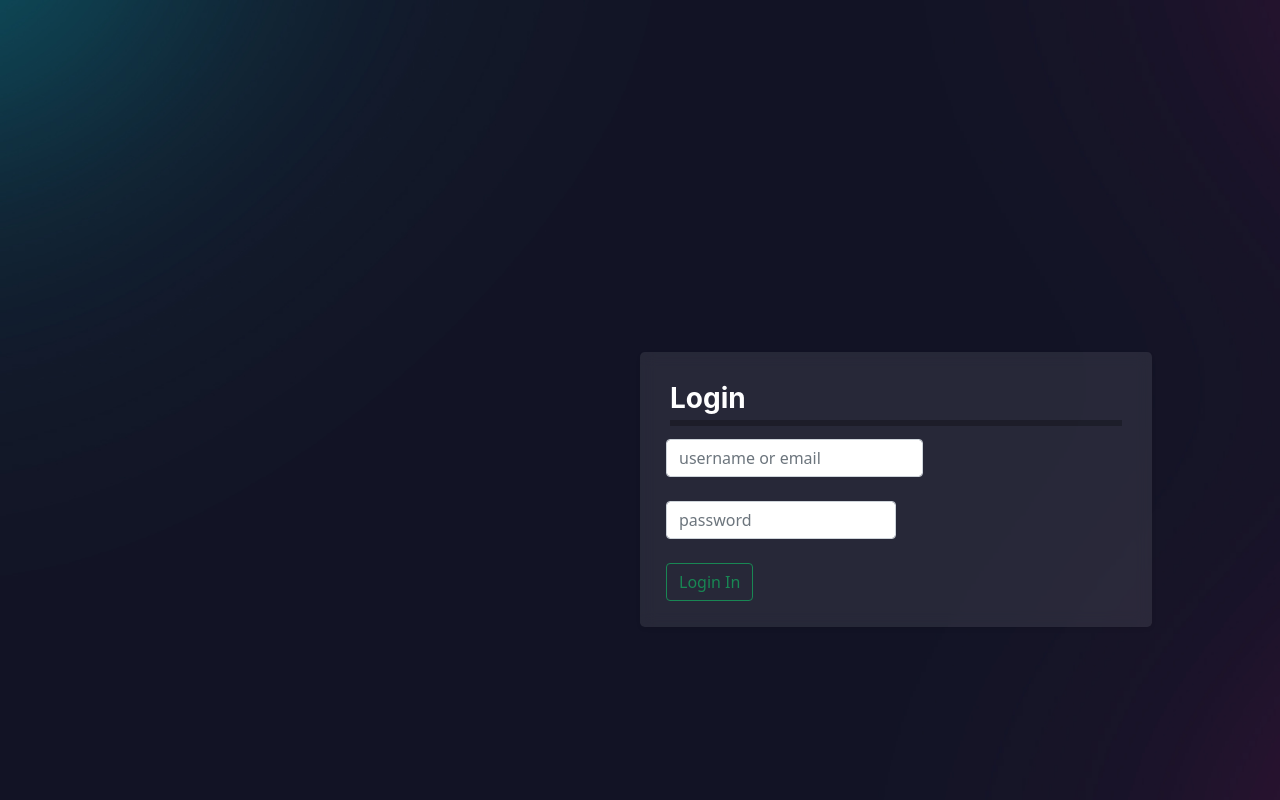
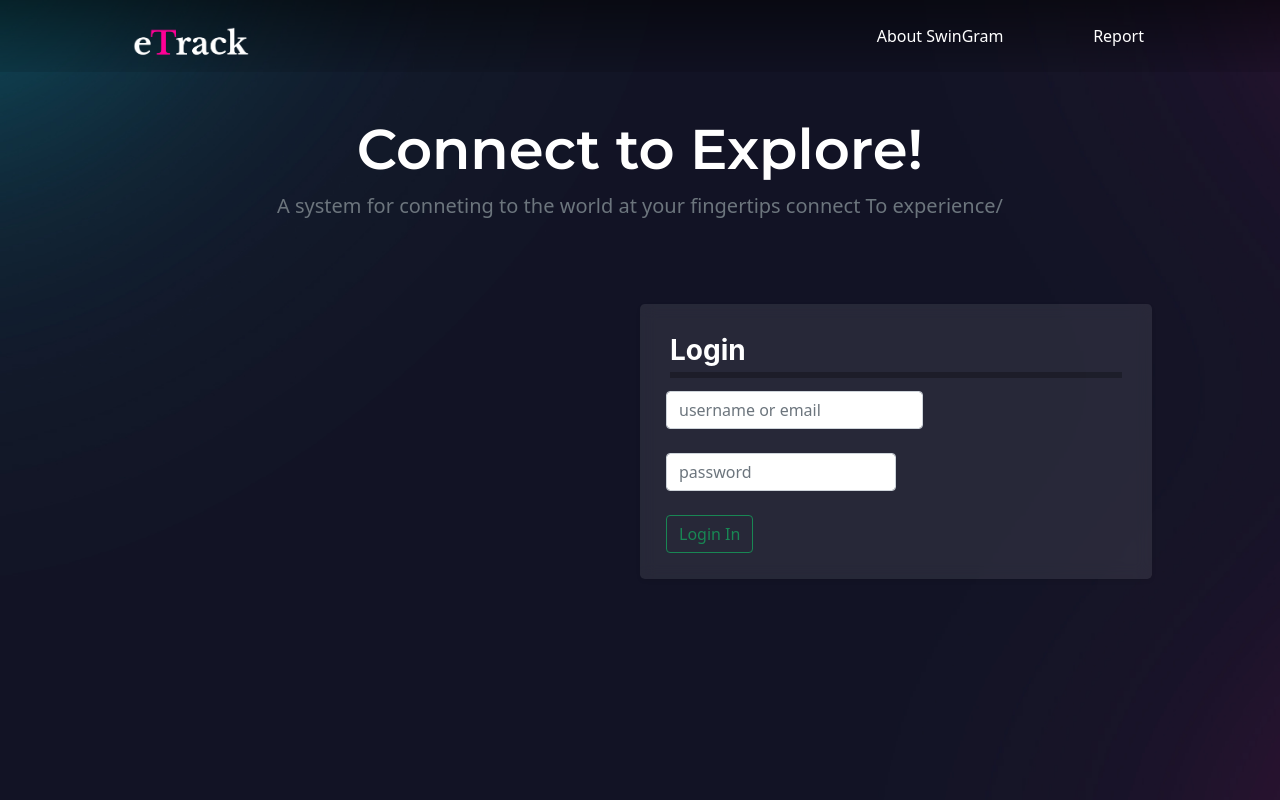
Before and after one commit to shubhamsd878/SocialMedia, a React (Create React App) app: page / in a window 1280 px wide. Built offline with nearby package versions, Linux system fonts and the light colour scheme.

Commit message:
design recover + postItem design

```diff
--- a/src/App.css
+++ b/src/App.css
@@ -12,33 +12,25 @@ body{
     margin:auto;
 
 }
+/* *{  */
 .app{
-    /* background-color: rgb(17, 17, 17); */
     background-image: url('./component/background-image.jpg');
     background-attachment: fixed;
     background-color: rgb(0, 0, 0);
     background-repeat: no-repeat ;
     background-size: cover;
+    background-size: cover;
     color: white;
-    height: 100vh;
-    /* font-family: 'Open Sans', sans-serif; */
+    height: 100%;
+    /* height: 100vh; */
+    /* font-family: 'Open Sans', sans-serif;*/
     /* font-family: 'Nunito', sans-serif; */
 }
 
 .bold-text{
-    /* font-family: 'Open Sans', sans-serif; */
-    /* font-family: sans-serif; */
-    /* font-family: montserrat; */
-    /* font-family: 'Hind', sans-serif; */
-    /* font-family: 'DM Sans', sans-serif; */
     font-family: '-apple-system', sans-serif;
     font-size: 28px;
     font-weight: bold;
-    /* font-family: 'Nunito', sans-serif;
-    /font-family: '-apple-system', sans-serif;
-    font-size: 40px;
-    font-weight: 900 ; */
-    /* font-family: 'Overpass', sans-serif; */
 }
 .montserrat{
     font-family: 'Montserrat', sans-serif;
--- a/src/App.js
+++ b/src/App.js
@@ -2,15 +2,17 @@ import LandingPage from "./component/LandingPage";
 import { BrowserRouter, Routes, Route } from "react-router-dom";
 import './App.css'
 import Home from "./component/Home";
+import Header from './component/Header'
 function App() {
   return (
     <div className = "app">
     <BrowserRouter>
     <Routes>
       <Route path="/" element={
-        <>
+        <div style={{height:'100vh'}}>
+          <Header />
           <LandingPage/>
-        </>}
+        </div>}
       />
       <Route path="/home" element={
         <>
--- /dev/null
+++ b/src/component/Header.js
@@ -0,0 +1,58 @@
+import { Container } from "react-bootstrap";
+// import etrack from "./etrack_night2.png";
+import etrack from "./Logo.png";
+function Header(props) {
+  return (
+    // <Container>
+    <header>
+      {/* <div className="d-flex flex-column flex-md-row align-items-center pb-3 mb-4 border-bottom"> */}
+      <div
+        className="d-flex flex-column flex-md-row align-items-center pb-3 mb-4 "
+        style={{
+          background:
+            "linear-gradient(to bottom, rgba(0,0,0,0.5), rgba(0,0,0, 0.1) )",
+        }}
+      >
+        <a
+          href="/"
+          className="d-flex align-items-center text-dark text-decoration-none"
+        >
+          <img
+            src={etrack}
+            width="20%"
+            style={{
+              paddingLeft: "3rem",
+              marginTop: "1%",
+              width: "24%",
+              marginLeft:'4.3rem',
+              marginBottom: "-2.5%",
+            }}
+          ></img>
+          {/* <span className="fs-4">eTRACK {props.name}</span> */}
+        </a>
+        <nav
+          className="d-inline-flex mt-4 mt-md-0 ms-md-auto"
+          style={{ marginTop: "2rem", marginRight:'4.2rem'}}
+        >
+          <a
+            className="me-5 py-2 text-decoration-none top-nav-link"
+            href="#"
+            style={{ marginTop: "1rem" }}
+          >
+            About SwinGram
+          </a>
+          <a
+            className="me-5 py-2 text-decoration-none top-nav-link"
+            href={props.link}
+            style={{ marginTop: "1rem"}}
+          >
+            Report
+          </a>
+        </nav>
+      </div>
+    </header>
+
+    // </Container>
+  );
+}
+export default Header;
--- a/src/component/Home.js
+++ b/src/component/Home.js
@@ -4,7 +4,7 @@ import Navbar from './Home/Navbar'
 import Post_Item from './Home/Post_Item'
 const Home = () => {
   return (
-    <div>
+    <div className="home">
         <Navbar />
         <div className='column'>
             <div className='post_column'>
@@ -12,7 +12,7 @@ const Home = () => {
             </div>
         </div>
         <div className="column" >
-            <div style={{position:'sticky', left: '0px', top:'0px'}}> hello world</div>
+            <div className='sticky-column' > hello world</div>
         </div>
     </div>
   )
--- a/src/component/Home/Post_Item.css
+++ b/src/component/Home/Post_Item.css
@@ -2,7 +2,7 @@
     /* Add shadows to create the "card" effect */
     width: "36rem";
     margin-top: 2rem;
-    background-color: #fcfcfc;
+    background-color: #ff0000;
     box-shadow: 0 4px 8px 0 rgba(0,0,0,0.2);
     transition: 0.3s;
     border-radius: 5px; /* 5px rounded corners */
@@ -28,3 +28,7 @@ img {
     flex-direction: row;
     align-items: center;
   }
+
+  .container > p{
+    margin-top: -2.4%;
+  }
--- a/src/component/Home/Post_Item.js
+++ b/src/component/Home/Post_Item.js
@@ -25,8 +25,10 @@ const Post_Item = () => {
                     <img className='mx-2' src={require('./icons/_share_icon.png')} alt="Avatar" style={{height:'2.1rem'}} />
                 </div>
                     <div className="container">
-                        <h4><b>John Doe</b></h4>
-                        <p>Architect Engineer</p>
+                        <p>100 likes</p>
+                        {/* <h4><b>John Doe</b></h4> */}
+                        <p>Description of the user..</p>
+                        <p>Comments....</p>
                     </div>
             </div>
 
--- a/src/component/LandingPage.js
+++ b/src/component/LandingPage.js
@@ -1,4 +1,3 @@
-import { Container } from "react-bootstrap";
 import {useNavigate} from 'react-router-dom'
 // import '../App.css'
 
@@ -11,8 +10,21 @@ function LandingPage() {
     navigate(path)
   }
   return (
-    <Container>
+    <>
       {/* <div className="row row-cols-1 row-cols-md-2 mb-3 text-center "> */}
+
+      {/* ********************* Upper ************************ */}
+
+      <div className="pricing-header p-1 pb-md-4 mx-auto text-center" style={{marginTop:'2.5rem'}}>
+          {/* <h1 className="montserrat display-4 fw-normal" >Track Your Document</h1> */}
+          {/* <p className="fs-5 text-muted"> An integrated system for tracking Goverment Document of different department. </p> */}
+          <h1 className="montserrat display-4 fw-normal" >Connect to Explore!</h1>
+          <p className="fs-5 text-muted"> A system for conneting to the world at your fingertips connect To experience/ </p>
+        </div>
+
+      {/* ********************* Upper ************************ */}
+
+
 
         <div className="col">
 
@@ -25,7 +37,7 @@ function LandingPage() {
               backgroundColor: "rgba(225, 225, 225, 0.1)",
               position: "fixed",
               right: "8rem",
-              top: "20rem",
+              top: "17rem",
               width:'40%'
             }}
           >
@@ -83,7 +95,7 @@ function LandingPage() {
           </div>
         </div> */}
       {/* </div> */}
-    </Container>
+    </>
   );
 }
 export default LandingPage;
```
Also changed, not shown: src/component/Logo.png (added).
